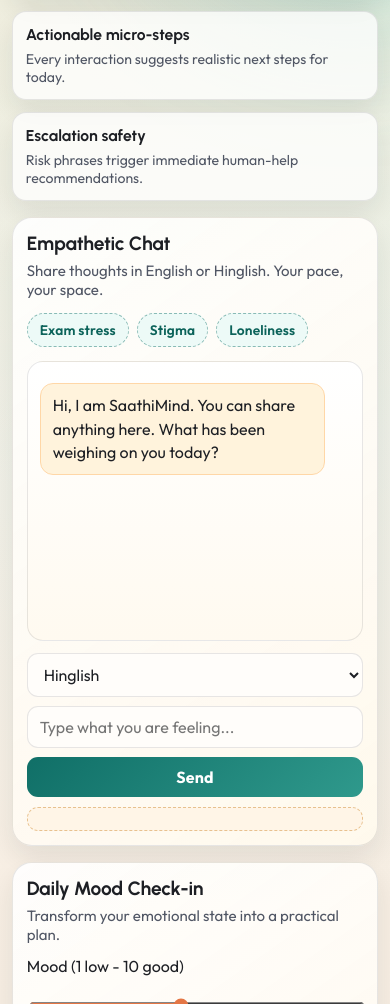
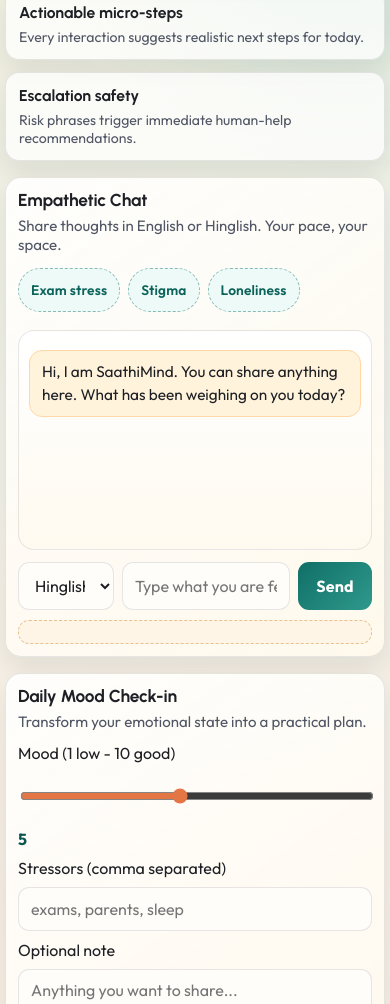
Before and after one commit to sonugp2003/InnerveSaathiMind, a plain HTML site: page frontend/index.html in a window 390 px wide. Shown: the part 996-2000 px from the top of the page. Drawn offline with Linux system fonts and the light colour scheme; files that its build step writes are made by us from their sources; no server answers; files whose address does not match are found by name.

Commit message:
Improve mobile responsiveness for chat and cards

```diff
--- a/frontend/styles.css
+++ b/frontend/styles.css
@@ -393,6 +393,8 @@
   border-radius: 13px;
   max-width: 92%;
   line-height: 1.45;
+  overflow-wrap: anywhere;
+  word-break: break-word;
   animation: fade-up 260ms ease-out;
 }
 
@@ -441,6 +443,7 @@
 select,
 button {
   font: inherit;
+  min-height: 44px;
 }
 
 input,
@@ -473,6 +476,10 @@
   letter-spacing: 0.01em;
   cursor: pointer;
   transition: transform 150ms ease, filter 150ms ease;
+}
+
+.chat-form button {
+  min-width: 82px;
 }
 
 button:hover {
@@ -607,6 +614,15 @@
     margin-top: 16px;
   }
 
+  .topbar {
+    padding: 10px 12px;
+  }
+
+  .trust-pill {
+    width: 100%;
+    text-align: center;
+  }
+
   .hero-copy-wrap,
   .card,
   .status-wrap,
@@ -619,7 +635,75 @@
     width: 100%;
   }
 
+  .quick-prompts {
+    flex-wrap: nowrap;
+    overflow-x: auto;
+    scrollbar-width: thin;
+    padding-bottom: 4px;
+  }
+
+  .quick-prompts button {
+    flex: 0 0 auto;
+    white-space: nowrap;
+  }
+
   .chat-log {
-    min-height: 280px;
+    min-height: 250px;
+    max-height: 54vh;
+    padding: 10px;
+  }
+
+  .bubble {
+    max-width: 100%;
+    font-size: 0.96rem;
+  }
+
+  .chat-form {
+    grid-template-columns: 108px 1fr auto;
+    gap: 8px;
+    align-items: stretch;
+  }
+
+  .chat-form select,
+  .chat-form input,
+  .chat-form button {
+    min-height: 48px;
+  }
+
+  .card-head h2 {
+    font-size: 1.08rem;
   }
 }
+
+@media (max-width: 460px) {
+  .app-shell {
+    width: calc(100vw - 10px);
+    margin: 10px auto 24px;
+  }
+
+  h1 {
+    font-size: clamp(1.8rem, 8vw, 2.35rem);
+  }
+
+  .card,
+  .hero-copy-wrap,
+  .status-wrap,
+  .confidentiality-panel {
+    border-radius: 16px;
+    padding: 12px;
+  }
+
+  .chat-form {
+    grid-template-columns: 96px 1fr auto;
+  }
+
+  .chat-form button {
+    min-width: 74px;
+    padding-inline: 10px;
+  }
+
+  .chat-log {
+    min-height: 220px;
+    max-height: 50vh;
+  }
+}
```
